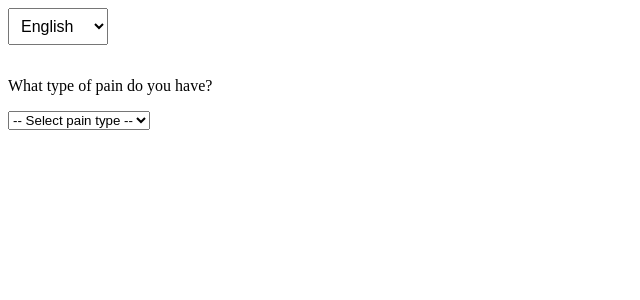
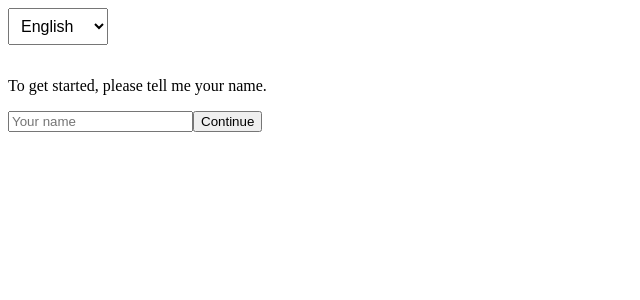
Before and after one commit to ismailmasmoudi/Check-My-Teeth-app, an Angular app: page / in a window 1280 px wide. Shown: the top 300 px of the page, without its empty margins (0-640 px from the left). Built offline with nearby package versions, Linux system fonts and the light colour scheme.

Commit message:
add disclaimerText + Personalized Greeting + Name Input

```diff
--- a/src/app/app.component.html
+++ b/src/app/app.component.html
@@ -1,4 +1,17 @@
 <app-language-selector [currentLang]="selectedLanguage" (languageChanged)="onLanguageChanged($event)"></app-language-selector>
+
+<!-- Step 0: Name Input -->
+<div *ngIf="!patientName" class="name-input-container">
+  <p>{{ namePromptText[selectedLanguage] }}</p>
+  <input #nameInput type="text" [placeholder]="nameInputPlaceholder[selectedLanguage]" (keyup.enter)="onNameSubmitted(nameInput.value)">
+  <button (click)="onNameSubmitted(nameInput.value)">{{ continueButtonLabel[selectedLanguage] }}</button>
+</div>
+
+<!-- Main Application Flow (shown only after name is entered) -->
+<div *ngIf="patientName">
+
+  <!-- Personalized Greeting -->
+  <h2 *ngIf="greeting" class="greeting-header">{{ greeting }}</h2>
 
   <!-- Step 1: Pain Type Selection -->
   <div *ngIf="!selectedPainType && !finalDiagnosis">
@@ -46,6 +59,9 @@
       <h3>{{ diagnosisTreatmentLabel[selectedLanguage] }}</h3>
       <p>{{ finalDiagnosis.treatment[selectedLanguage] }}</p>
     </div>
+    <div class="disclaimer">
+      <p>{{ disclaimerText[selectedLanguage] }}</p>
+    </div>
     <button (click)="resetSelection()" class="reset-button">{{ startOverButtonLabel[selectedLanguage] }}</button>
   </div>
 
@@ -53,3 +69,5 @@
   <button *ngIf="selectedPainType && !finalDiagnosis" (click)="triggerBackAction()">
     {{ backButtonLabel[selectedLanguage] }}
   </button>
+
+</div>
--- a/src/app/app.component.scss
+++ b/src/app/app.component.scss
@@ -1,3 +1,14 @@
 .diagnosis-card .diagnosis-content p {
   white-space: pre-wrap; /* This will respect newlines in the text */
 }
+
+.disclaimer {
+  margin-top: 1.5rem;
+  padding: 1rem;
+  background-color: #fcf8e3;
+  border: 1px solid #faebcc;
+  border-radius: 4px;
+  color: #8a6d3b;
+  font-size: 0.9rem;
+  line-height: 1.5;
+}
--- a/src/app/app.component.ts
+++ b/src/app/app.component.ts
@@ -26,6 +26,8 @@ export class AppComponent {
   questionFlowComponent?: QuestionFlowComponent;
 
   selectedLanguage: 'en' | 'fr' | 'de' | 'ar' = this.getInitialLanguage();
+  patientName: string | null = null;
+  greeting: string = '';
 
   selectedPainType: string | null = null;
   selectedTooth: string | null = null;
@@ -36,6 +38,48 @@ export class AppComponent {
     @Inject(DOCUMENT) private document: Document,
     private renderer: Renderer2
   ) {}
+
+  namePromptText = {
+    en: 'To get started, please tell me your name.',
+    de: 'Um zu beginnen, sagen Sie mir bitte Ihren Namen.',
+    fr: 'Pour commencer, veuillez me dire votre nom.',
+    ar: 'للبدء، من فضلك قل لي اسمك.',
+  };
+
+  nameInputPlaceholder = {
+    en: 'Your name',
+    de: 'Ihr Name',
+    fr: 'Votre nom',
+    ar: 'اسمك',
+  };
+
+  continueButtonLabel = {
+    en: 'Continue',
+    de: 'Weiter',
+    fr: 'Continuer',
+    ar: 'متابعة',
+  };
+
+  greetings = {
+    morning: {
+      en: 'Good morning,',
+      de: 'Guten Morgen,',
+      fr: 'Bonjour,',
+      ar: 'صباح الخير،',
+    },
+    afternoon: {
+      en: 'Good afternoon,',
+      de: 'Guten Tag,',
+      fr: 'Bonjour,', // French uses Bonjour for both
+      ar: 'مساء الخير،',
+    },
+    evening: {
+      en: 'Good evening,',
+      de: 'Guten Abend,',
+      fr: 'Bonsoir,',
+      ar: 'مساء الخير،',
+    },
+  };
 
   painTypeQuestionText = {
     en: 'What type of pain do you have?',
@@ -99,6 +143,15 @@ export class AppComponent {
     de: 'Von vorne beginnen',
     ar: 'البدء من جديد',
   };
+
+   disclaimerText = {
+    en: 'The diagnosis shown here is based on the information you have provided and is approximately 80 % accurate. However, a clinical examination in a dental practice is necessary for an exact diagnosis. If necessary, an X-ray should also be taken.',
+    fr: 'Le diagnostic affiché ici est basé sur les informations que vous avez fournies et est correct à environ 80 %. Cependant, un examen clinique dans un cabinet dentaire est nécessaire pour un diagnostic exact. Si nécessaire, une radiographie doit également être réalisée.',
+    de: 'Die hier angezeigte Diagnose basiert auf den von Ihnen angegebenen Informationen und ist mit einer Wahrscheinlichkeit von etwa 80 % korrekt. Für eine exakte Diagnose ist jedoch eine klinische Untersuchung in einer Zahnarztpraxis erforderlich. Falls notwendig, sollte zusätzlich ein Röntgenbild angefertigt werden.',
+    ar: 'التشخيص المعروض هنا يعتمد على المعلومات التي قدمتها وهو صحيح بنسبة 80 % تقريبًا. ومع ذلك، فإن الفحص السريري في عيادة الأسنان ضروري لتشخيص دقيق. إذا لزم الأمر، يجب أيضًا إجراء صورة أشعة.',
+  };
+
+
  ngOnInit(): void {
     this.updateHtmlLangAndDir(this.selectedLanguage);
   }
@@ -117,19 +170,32 @@ export class AppComponent {
     return foundLang || 'en'; // Fallback to English if not supported
   }
 
-  onDiagnosisReady(result: Diagnosis) {
-    // --- DEBUGGING STEP ---
-    // Let's log the received result to the browser's console to see what's happening.
-    console.log('onDiagnosisReady event received with:', result);
+  onNameSubmitted(name: string): void {
+    if (name && name.trim()) {
+      this.patientName = name.trim();
+      this.setGreeting();
+    }
+  }
 
-    // If the result is a valid diagnosis object, we set it.
+  private setGreeting(): void {
+    if (!this.patientName) {
+      this.greeting = '';
+      return;
+    }
+
+    const hour = new Date().getHours();
+    let timeOfDay: 'morning' | 'afternoon' | 'evening';
+
+    if (hour >= 5 && hour < 12) timeOfDay = 'morning';
+    else if (hour >= 12 && hour < 18) timeOfDay = 'afternoon';
+    else timeOfDay = 'evening';
+
+    this.greeting = `${this.greetings[timeOfDay][this.selectedLanguage]} ${this.patientName}!`;
+  }
+
+  onDiagnosisReady(result: Diagnosis): void {
     if (result) {
       this.finalDiagnosis = result;
-    } else {
-      // If we receive null or undefined, we log an error.
-      console.error(
-        'Diagnosis event was received, but the result was null or undefined. The view will not update.'
-      );
     }
   }
 
@@ -150,6 +216,7 @@ export class AppComponent {
   onLanguageChanged(lang: 'en' | 'fr' | 'de' | 'ar') {
     this.selectedLanguage = lang;
     this.updateHtmlLangAndDir(lang);
+    this.setGreeting();
   }
 
   private updateHtmlLangAndDir(lang: 'en' | 'fr' | 'de' | 'ar'): void {
@@ -196,6 +263,8 @@ export class AppComponent {
   }
 
   resetSelection() {
+    this.patientName = null;
+    this.greeting = '';
     this.selectedPainType = null;
     this.selectedTooth = null;
     this.finalDiagnosis = null;
```
Lines whose indentation alone changed are shown as unchanged.
